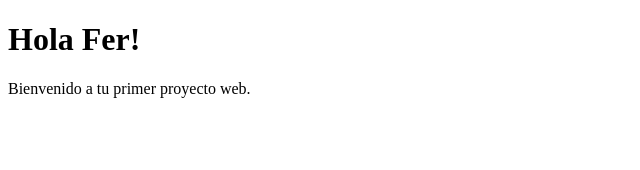
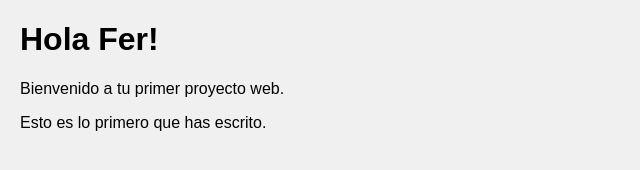
Before and after one commit to Ferjp1974/Fer-aprende, a plain HTML site: page index.html in a window 1280 px wide. Shown: the whole page, without its empty margins (0-640 px from the left). Drawn offline with Linux system fonts and the light colour scheme.

Commit message:
esto es de la rama nueva

```diff
--- /dev/null
+++ b/estilo.css
@@ -0,0 +1,5 @@
+body{
+    font-family: Arial, sans-serif;
+    background-color: #f0f0f0;
+    margin: 20px;
+}
--- a/index.html
+++ b/index.html
@@ -4,10 +4,13 @@
     <meta charset="UTF-8">
     <meta name="viewport" content="width=device-width, initial-scale=1.0">
     <title>Fer aprende</title>
+    <link rel="stylesheet" href="estilo.css">
 </head>
 <body>
     <h1>Hola Fer!</h1>
     <p>Bienvenido a tu primer proyecto web.</p>
+    <p>Esto es lo primero que has escrito.</p>
+
 
 </body>
 </html>
```
